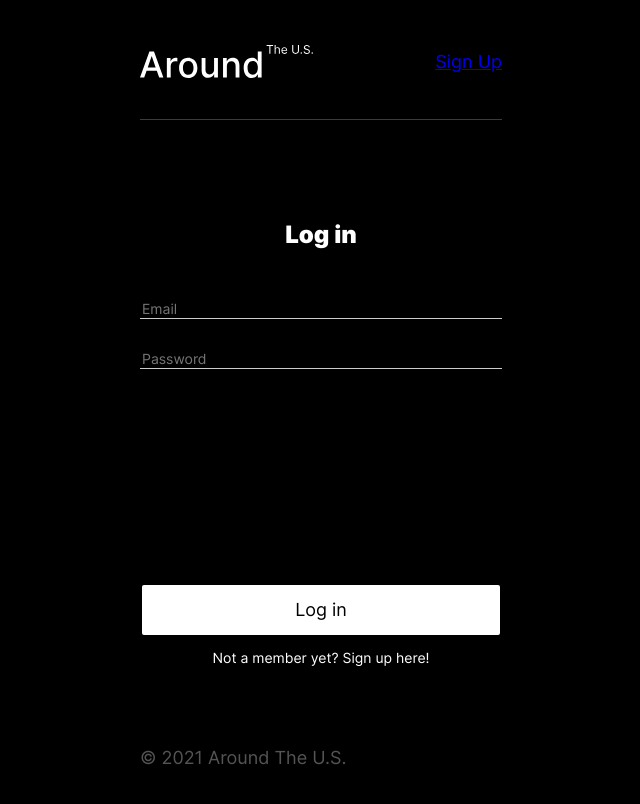
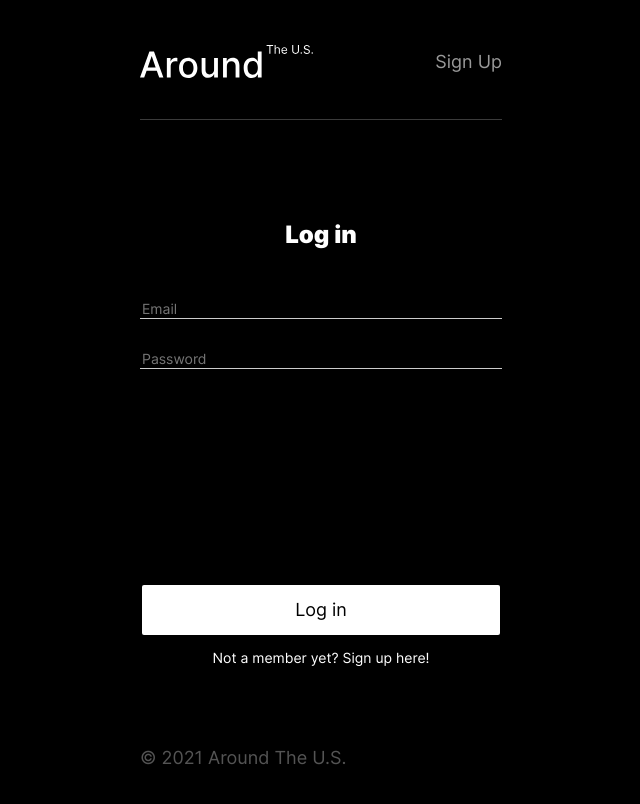
Before and after one commit to JulieBodette/react-around-auth, a React (Create React App) app: page /signin in a window 1280 px wide. In both pictures the pointer is over the link "Sign Up". Shown: the top 804 px of the page, without its empty margins (319-959 px from the left). Built offline with nearby package versions, Linux system fonts and the light colour scheme; no server answers.

Commit message:
fixed link styles so that they are white and not underlined. no more purple, yay.

```diff
--- a/src/blocks/header.css
+++ b/src/blocks/header.css
@@ -19,6 +19,14 @@
   font-weight: 400;
   font-size: 18px;
   line-height: 22px;
+  /*change default look of link */
+  color: #ffffff; /*make text white instead of purple */
+  text-decoration: none; /*remove underline */
+}
+
+.header__login-text:hover {
+  opacity: 0.6;
+  cursor: pointer;
 }
 
 /*styles for 320px screen*/
```
